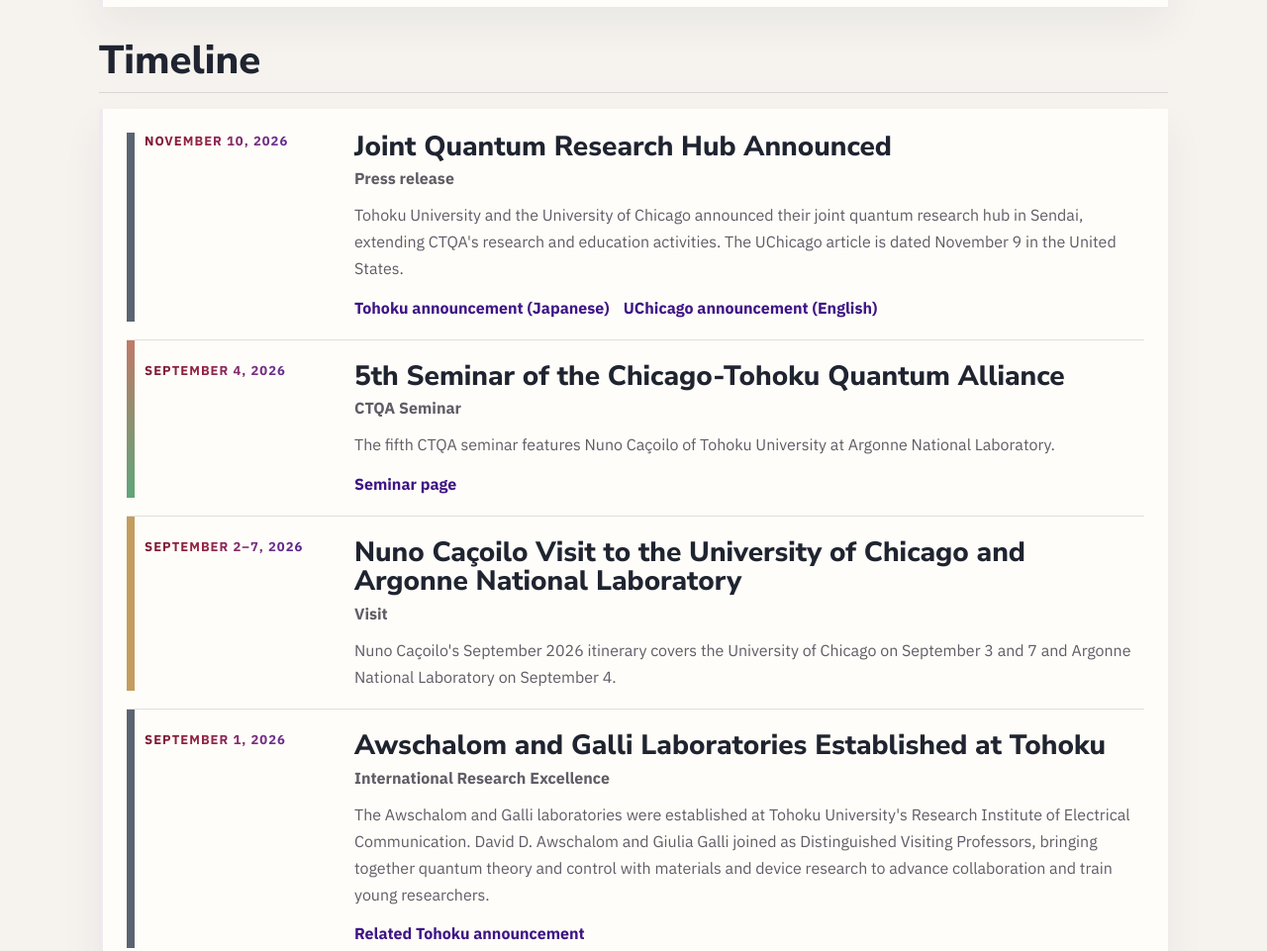
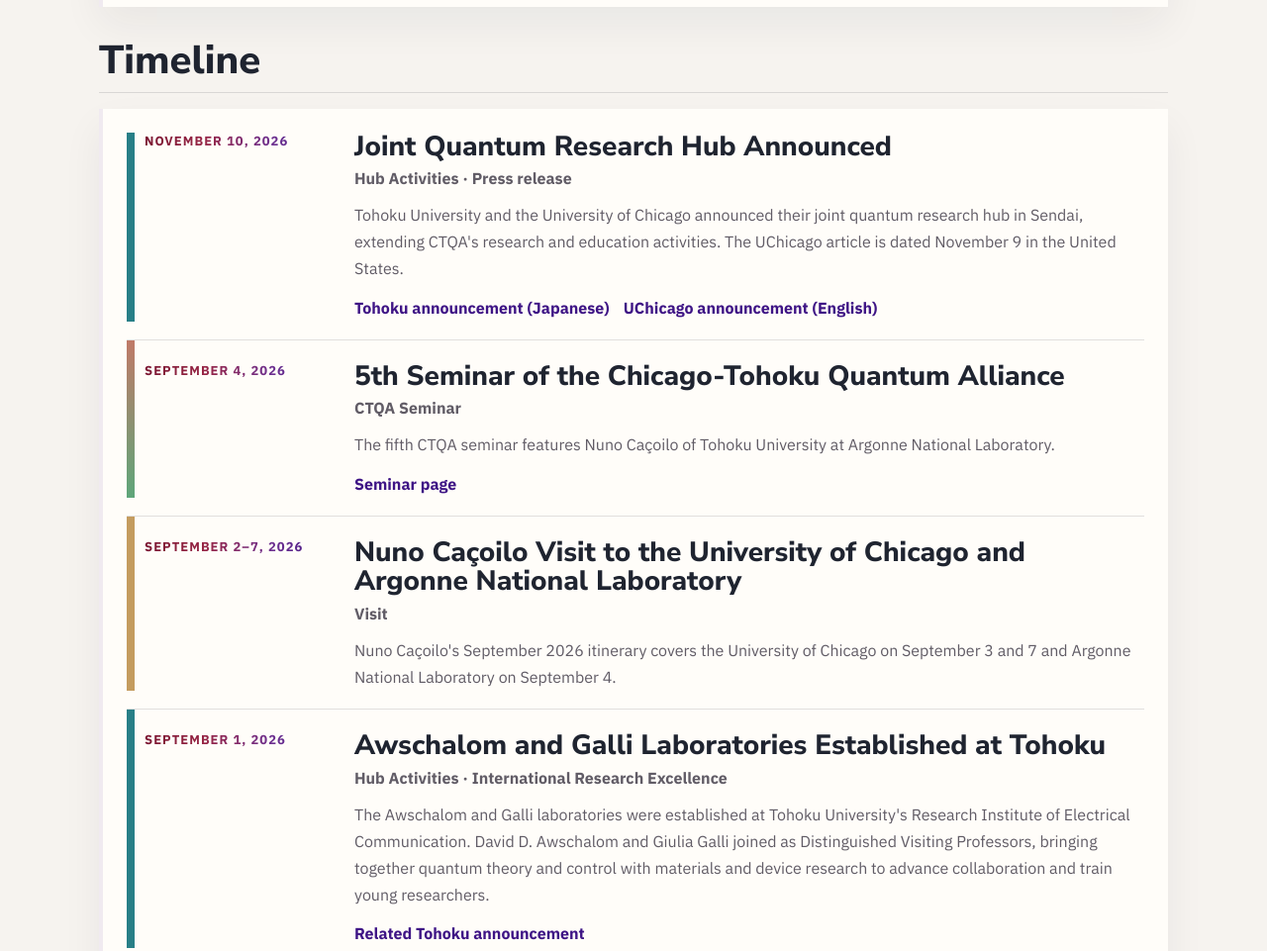
Before and after one commit to chicagotohoku/website, a plain HTML site: page index.html in a window 1280 px wide. Shown: the part 2080-3041 px from the top of the page at 99% size. Drawn offline with Linux system fonts and the light colour scheme.

Commit message:
Add color-coded Hub Activities category

```diff
--- a/common/tag-filter.js
+++ b/common/tag-filter.js
@@ -10,6 +10,7 @@ let currentSort = "desc";
 let currentYear = "all";
 const tagPalette = {
   all: { color: "#68727f", soft: "rgba(104, 114, 127, 0.10)" },
+  hub: { color: "#287f87", soft: "rgba(40, 127, 135, 0.14)" },
   event: { color: "#c07a68", soft: "rgba(192, 122, 104, 0.14)" },
   visit: { color: "#c49c5f", soft: "rgba(196, 156, 95, 0.14)" },
   award: { color: "#a9ab5f", soft: "rgba(169, 171, 95, 0.14)" },
--- a/index.html
+++ b/index.html
@@ -105,6 +105,7 @@
         <button class="filter-chip" type="button" data-filter="paper" aria-pressed="false">Paper</button>
         <button class="filter-chip" type="button" data-filter="award" aria-pressed="false">Award</button>
         <button class="filter-chip" type="button" data-filter="outreach" aria-pressed="false">Outreach</button>
+        <button class="filter-chip" type="button" data-filter="hub" aria-pressed="false">Hub Activities</button>
       </div>
       <div class="filter-bar filter-bar-secondary" aria-label="Activity type filters">
         <button class="filter-chip filter-chip-secondary" type="button" data-filter="workshop" aria-pressed="false">Workshop</button>
@@ -185,22 +186,22 @@
 
       <div class="panel">
         <div class="archive-list">
-          <article class="archive-item" data-tags="news" data-date="2026-11-10">
+          <article class="archive-item" data-tags="hub" data-date="2026-11-10">
             <div class="archive-date">November 10, 2026</div>
             <div class="archive-body">
               <h3>Joint Quantum Research Hub Announced</h3>
-              <p class="archive-meta">Press release</p>
+              <p class="archive-meta">Hub Activities &middot; Press release</p>
               <p class="body-copy">Tohoku University and the University of Chicago announced their joint quantum research hub in Sendai, extending CTQA's research and education activities. The UChicago article is dated November 9 in the United States.</p>
               <p class="archive-links"><a href="https://www.tohoku.ac.jp/japanese/2026/11/press20261110-01-chicago.html" target="_blank" rel="noopener">Tohoku announcement (Japanese)</a>
                 <a href="https://news.uchicago.edu/story/uchicago-collaborate-tohoku-university-bolster-quantum-research-and-education" target="_blank" rel="noopener">UChicago announcement (English)</a></p>
             </div>
           </article>
 
-          <article class="archive-item" data-tags="news" data-date="2026-09-01">
+          <article class="archive-item" data-tags="hub" data-date="2026-09-01">
             <div class="archive-date">September 1, 2026</div>
             <div class="archive-body">
               <h3>Awschalom and Galli Laboratories Established at Tohoku</h3>
-              <p class="archive-meta">International Research Excellence</p>
+              <p class="archive-meta">Hub Activities &middot; International Research Excellence</p>
               <p class="body-copy">The Awschalom and Galli laboratories were established at Tohoku University's Research Institute of Electrical Communication. David D. Awschalom and Giulia Galli joined as Distinguished Visiting Professors, bringing together quantum theory and control with materials and device research to advance collaboration and train young researchers.</p>
               <p class="archive-links"><a href="https://www.tohoku.ac.jp/japanese/2026/11/press20261110-01-chicago.html" target="_blank" rel="noopener">Related Tohoku announcement</a></p>
             </div>
```
